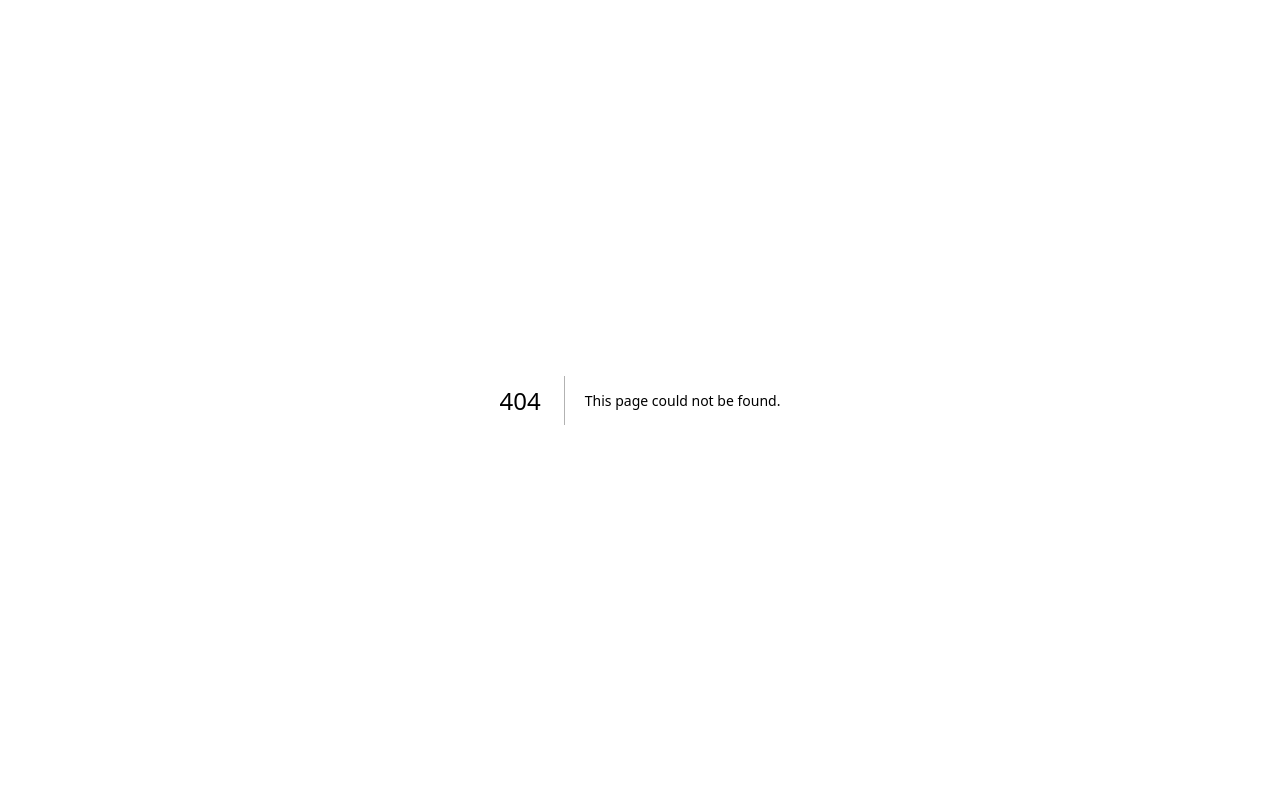
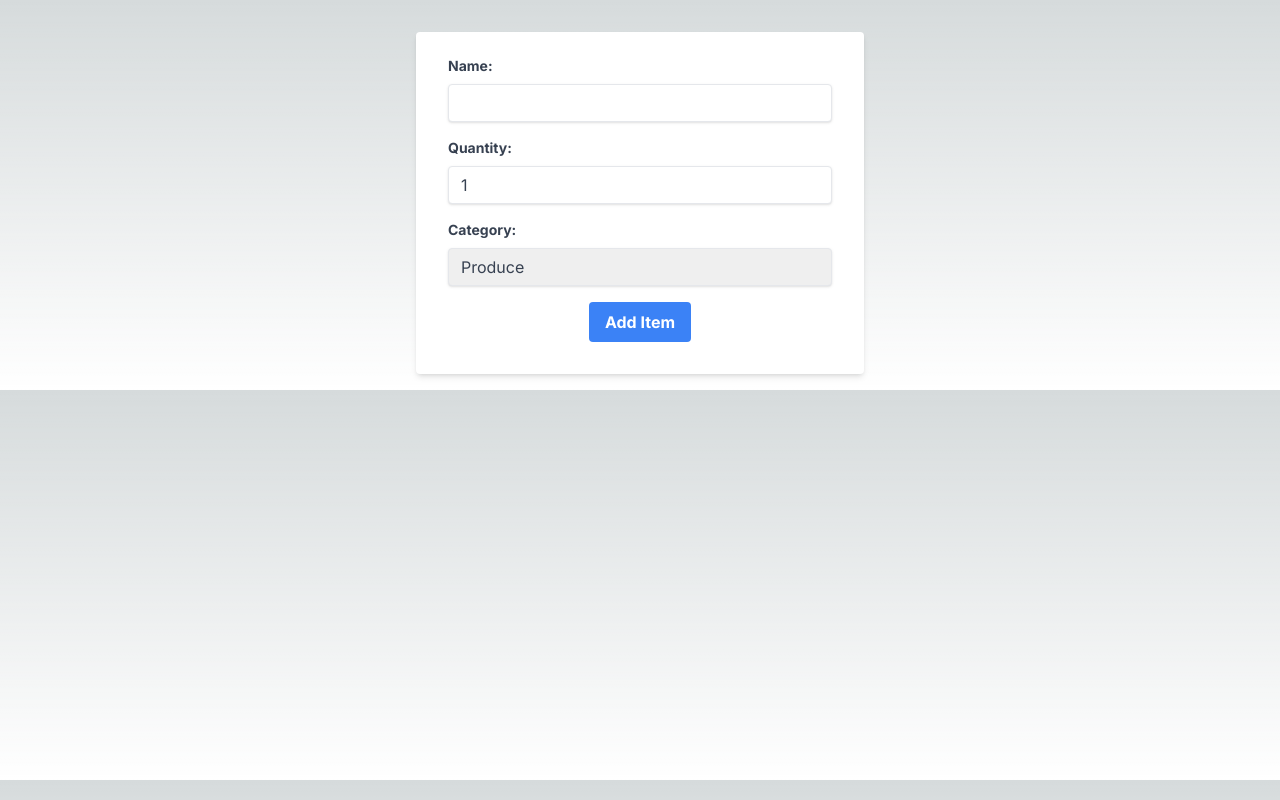
Before and after one commit to eaguilar112/cprg306-assignments, a Next.js app: page /week-4 in a window 1280 px wide. Before the commit this address had no page. Built offline with nearby package versions, Linux system fonts and the light colour scheme.

Commit message:
commited

```diff
--- /dev/null
+++ b/app/week-4/new-item.js
@@ -0,0 +1,92 @@
+"use client"
+
+import React, { useState } from 'react';
+
+function NewItem() {
+  const [name, setName] = useState('');
+  const [quantity, setQuantity] = useState(1);
+  const [category, setCategory] = useState('produce');
+
+  const handleSubmit = (e) => {
+    e.preventDefault();
+
+    const item = {
+      name: name,
+      quantity: quantity,
+      category: category
+    };
+
+    console.log(item);
+
+    alert(`Item: ${name}\nQuantity: ${quantity}\nCategory: ${category}`);
+
+    setName('');
+    setQuantity(1);
+    setCategory('produce');
+  };
+
+  return (
+    <div className="container mx-auto mt-8">
+      <form onSubmit={handleSubmit} className="max-w-md mx-auto bg-white shadow-md rounded px-8 pt-6 pb-8 mb-4">
+        <div className="mb-4">
+          <label className="block text-gray-700 text-sm font-bold mb-2" htmlFor="name">Name:</label>
+          <input
+            type="text"
+            id="name"
+            value={name}
+            onChange={(e) => setName(e.target.value)}
+            required
+            className="shadow appearance-none border rounded w-full py-2 px-3 text-gray-700 leading-tight focus:outline-none focus:shadow-outline"
+          />
+        </div>
+
+        <div className="mb-4">
+          <label className="block text-gray-700 text-sm font-bold mb-2" htmlFor="quantity">Quantity:</label>
+          <input
+            type="number"
+            id="quantity"
+            value={quantity}
+            onChange={(e) => setQuantity(parseInt(e.target.value))}
+            required
+            min="1"
+            max="99"
+            className="shadow appearance-none border rounded w-full py-2 px-3 text-gray-700 leading-tight focus:outline-none focus:shadow-outline"
+          />
+        </div>
+
+        <div className="mb-4">
+          <label className="block text-gray-700 text-sm font-bold mb-2" htmlFor="category">Category:</label>
+          <select
+            id="category"
+            value={category}
+            onChange={(e) => setCategory(e.target.value)}
+            className="shadow appearance-none border rounded w-full py-2 px-3 text-gray-700 leading-tight focus:outline-none focus:shadow-outline"
+          >
+            <option value="produce">Produce</option>
+            <option value="dairy">Dairy</option>
+            <option value="bakery">Bakery</option>
+            <option value="meat">Meat</option>
+            <option value="frozen foods">Frozen Foods</option>
+            <option value="canned goods">Canned Goods</option>
+            <option value="dry goods">Dry Goods</option>
+            <option value="beverages">Beverages</option>
+            <option value="snacks">Snacks</option>
+            <option value="household">Household</option>
+            <option value="other">Other</option>
+          </select>
+        </div>
+
+        <div className="flex items-center justify-center">
+          <button
+            type="submit"
+            className="bg-blue-500 hover:bg-blue-700 text-white font-bold py-2 px-4 rounded focus:outline-none focus:shadow-outline"
+          >
+            Add Item
+          </button>
+        </div>
+      </form>
+    </div>
+  );
+}
+
+export default NewItem;
--- /dev/null
+++ b/app/week-4/page.js
@@ -0,0 +1,10 @@
+import React from 'react';
+import NewItem from './new-item';
+
+function Page() {
+    return (
+      <NewItem />
+    );
+  };
+
+  export default Page;
```
